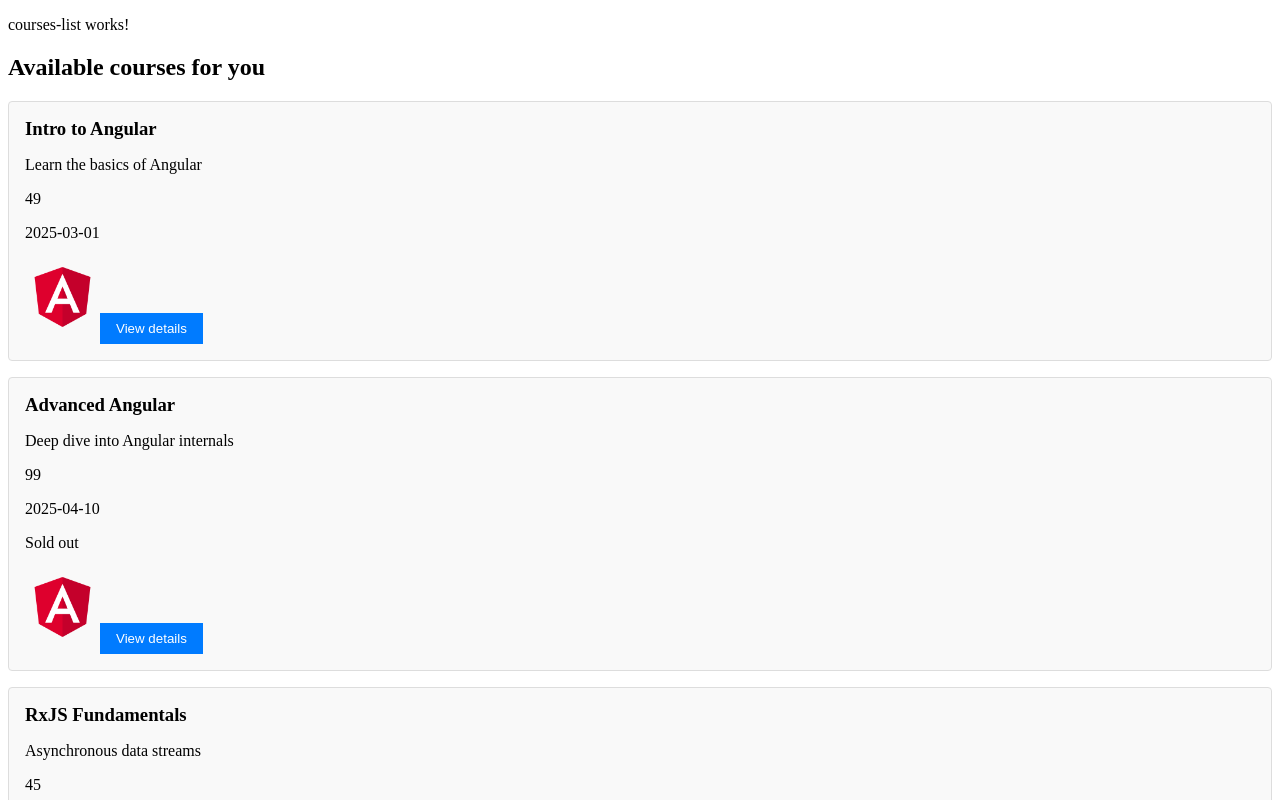
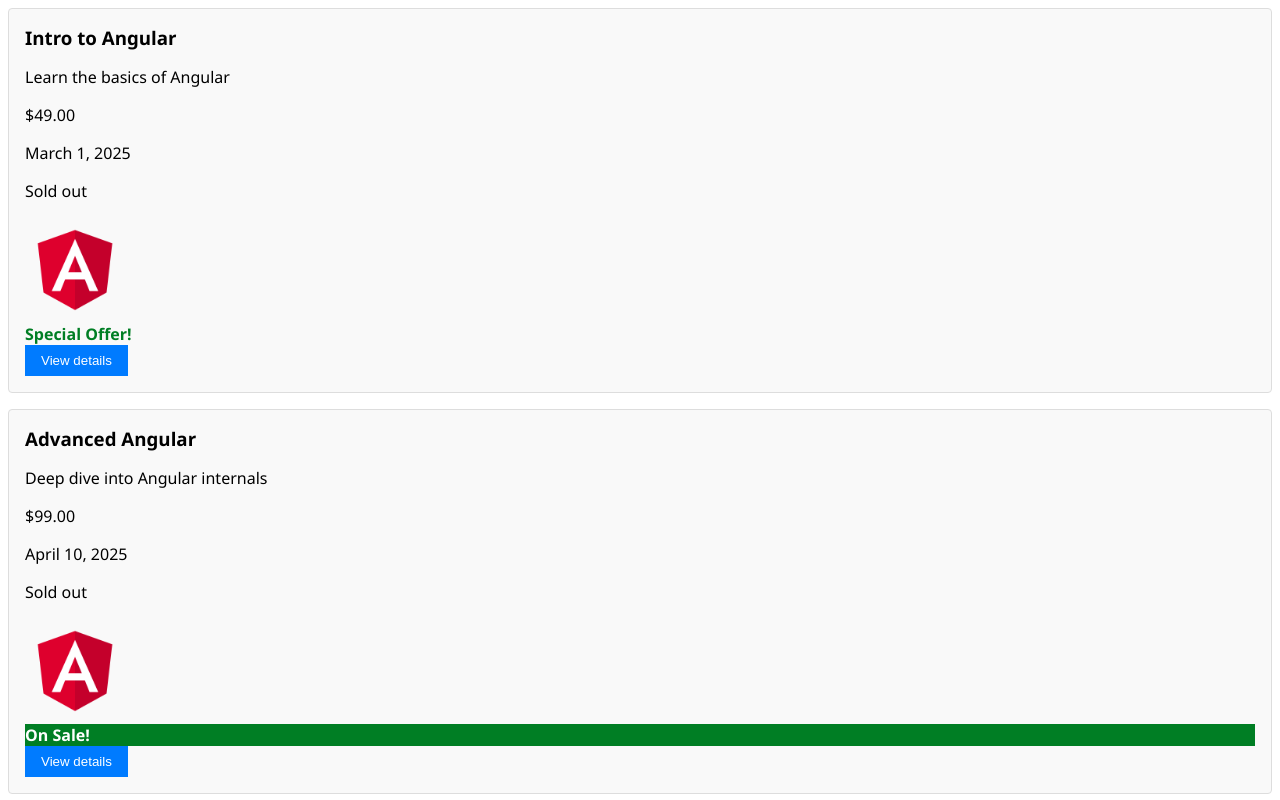
Before and after one commit to adg08101/angular-learning-systems, an Angular app in the folder course-booking-system/: page / in a window 1280 px wide. Shown: the top 800 px of the page. Built offline with nearby package versions, Linux system fonts and the light colour scheme.

Commit message:
bindings

```diff
--- a/course-booking-system/src/app/courses-list/courses-list.html
+++ b/course-booking-system/src/app/courses-list/courses-list.html
@@ -1,31 +1,16 @@
-<p>courses-list works!</p>
-<h2>{{ title }}</h2>
+@for(course of courses; track course.id) {
 <div class="course-item">
-  <h3>{{ courses[0].title }}</h3>
-  <p>{{ courses[0].description }}</p>
-  <p>{{ courses[0].price }}</p>
-  <p>{{ courses[0].date }}</p>
-  <p [hidden]="!courses[0].soldOut">Sold out</p>
-  <img [src]="courses[0].img" [alt]="courses[0].title" width="75">
-  <button>View details</button>
+  <h3>{{ course.title }}</h3>
+  <p>{{ course.description }}</p>
+  <p>{{ course.price | currency: "USD" }}</p>
+  <p>{{ course.date | date: "longDate" }}</p>
+  <p [hidden]="!courses[1].soldOut">Sold out</p>
+  <img [src]="course.img" [alt]="course.title" width="100" />
+  @if (course.price < 50) { <div class="special-offer">Special Offer!
 </div>
-
-<div class="course-item">
-  <h3>{{ courses[1].title }}</h3>
-  <p>{{ courses[1].description }}</p>
-  <p>{{ courses[1].price }}</p>
-  <p>{{ courses[1].date }}</p>
-  <p [hidden]="!courses[1].soldOut">Sold out</p>
-  <img [src]="courses[1].img" [alt]="courses[1].title" width="75">
-  <button>View details</button>
+} @if (course.onSale) {
+<div class="sale-banner">On Sale!</div>
+}
+<button (click)="viewDetails(course.title)">View details</button>
 </div>
-
-<div class="course-item">
-  <h3>{{ courses[2].title }}</h3>
-  <p>{{ courses[2].description }}</p>
-  <p>{{ courses[2].price }}</p>
-  <p>{{ courses[2].date }}</p>
-  <p [hidden]="!courses[2].soldOut">Sold out</p>
-  <img [src]="courses[2].img" [alt]="courses[2].title" width="75">
-  <button>View details</button>
-</div>
+}
--- a/course-booking-system/src/app/courses-list/courses-list.ts
+++ b/course-booking-system/src/app/courses-list/courses-list.ts
@@ -1,16 +1,24 @@
-import { Component } from '@angular/core';
+import { Component, OnInit } from '@angular/core';
+import { NgStyle, DatePipe, CurrencyPipe } from '@angular/common';
 
 @Component({
   selector: 'app-courses-list',
-  imports: [],
+  imports: [NgStyle, DatePipe, CurrencyPipe],
   templateUrl: './courses-list.html',
   styleUrl: './courses-list.css',
 })
-export class CoursesList {
+export class CoursesList implements OnInit {
   title: string = "Available courses for you";
   courses = [
     { id: 1, title: 'Intro to Angular', description: 'Learn the basics of Angular', price: 49, date: '2025-03-01', soldOut: false, img: '/angular-logo.png', onSale: false },
     { id: 2, title: 'Advanced Angular', description: 'Deep dive into Angular internals', price: 99, date: '2025-04-10', soldOut: true, img: '/angular-logo.png', onSale: true },
     { id: 3, title: 'RxJS Fundamentals', description: 'Asynchronous data streams', price: 45, date: '2025-05-05', img: '/rxjs-logo.png', soldOut: false, onSale: true }
   ];
+  viewDetails(title: string) {
+    alert(title);
+  };
+
+  ngOnInit(): void {
+    console.log("Mounting component");
+  }
 }
--- a/course-booking-system/src/styles.css
+++ b/course-booking-system/src/styles.css
@@ -1 +1,4 @@
 /* You can add global styles to this file, and also import other style files */
+body {
+  font-family: 'Segoe UI', Tahoma, Geneva, Verdana, sans-serif;
+}
```
